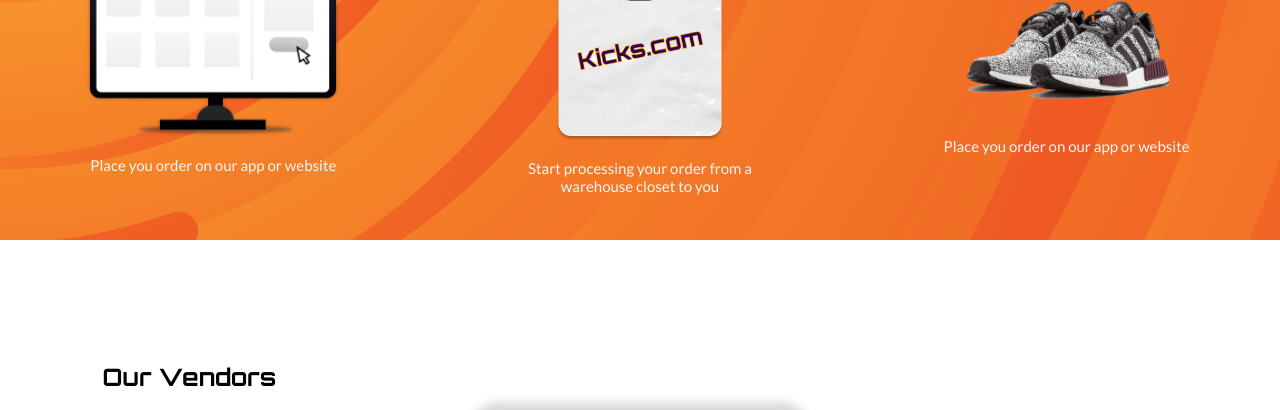
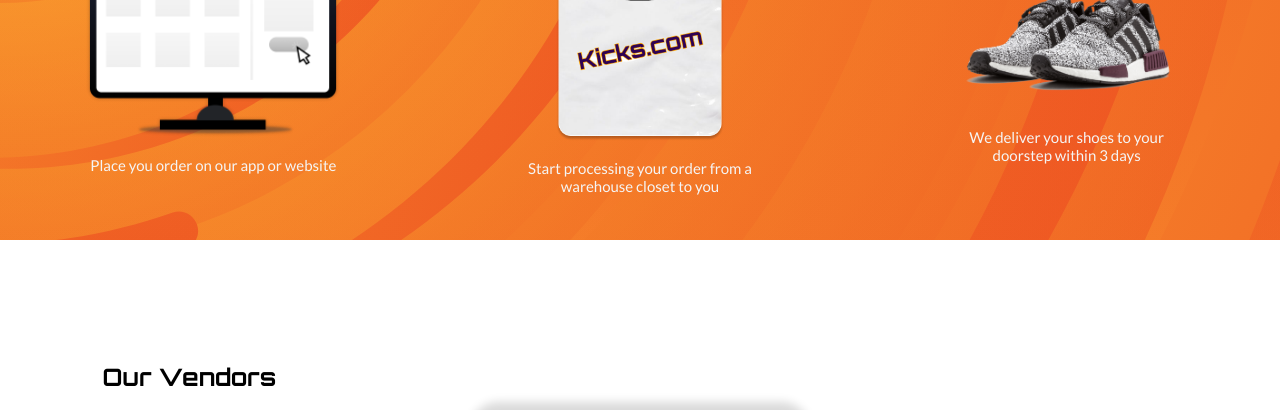
Before and after one commit to adelakuntobi/20-Days-Of-Code, a plain HTML site: page Day-4/index.html in a window 1280 px wide. Shown: the part 880-1290 px from the top of the page. Drawn offline with Linux system fonts and the light colour scheme.

Commit message:
Made changes

```diff
--- a/Day-4/index.html
+++ b/Day-4/index.html
@@ -52,7 +52,7 @@
         <div class="mySlides fade">
           <p id="letter">3</p>
           <img src="./images/pngguru 2.png">
-          <p>Place you order on our app or website</p>
+          <p>We deliver your shoes to your doorstep within 3 days</p>
         </div>
       </section>
 
```
